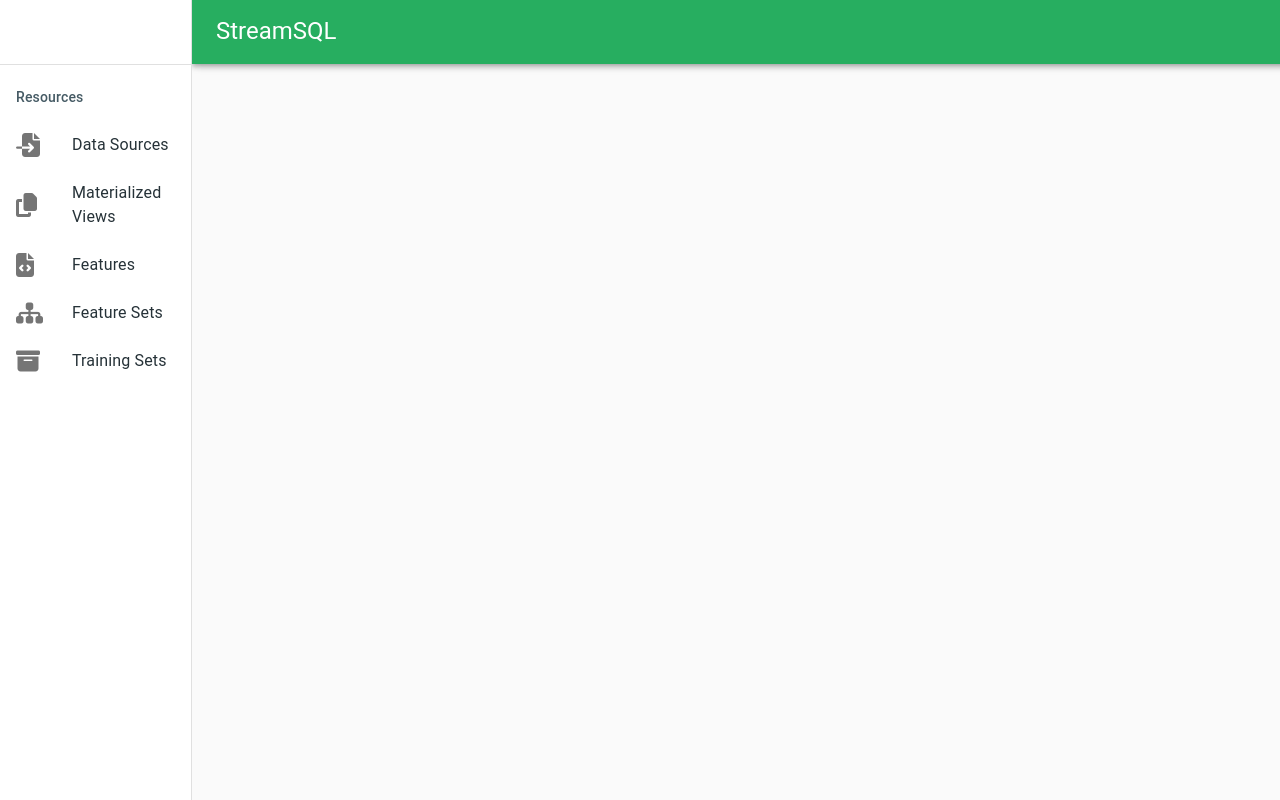
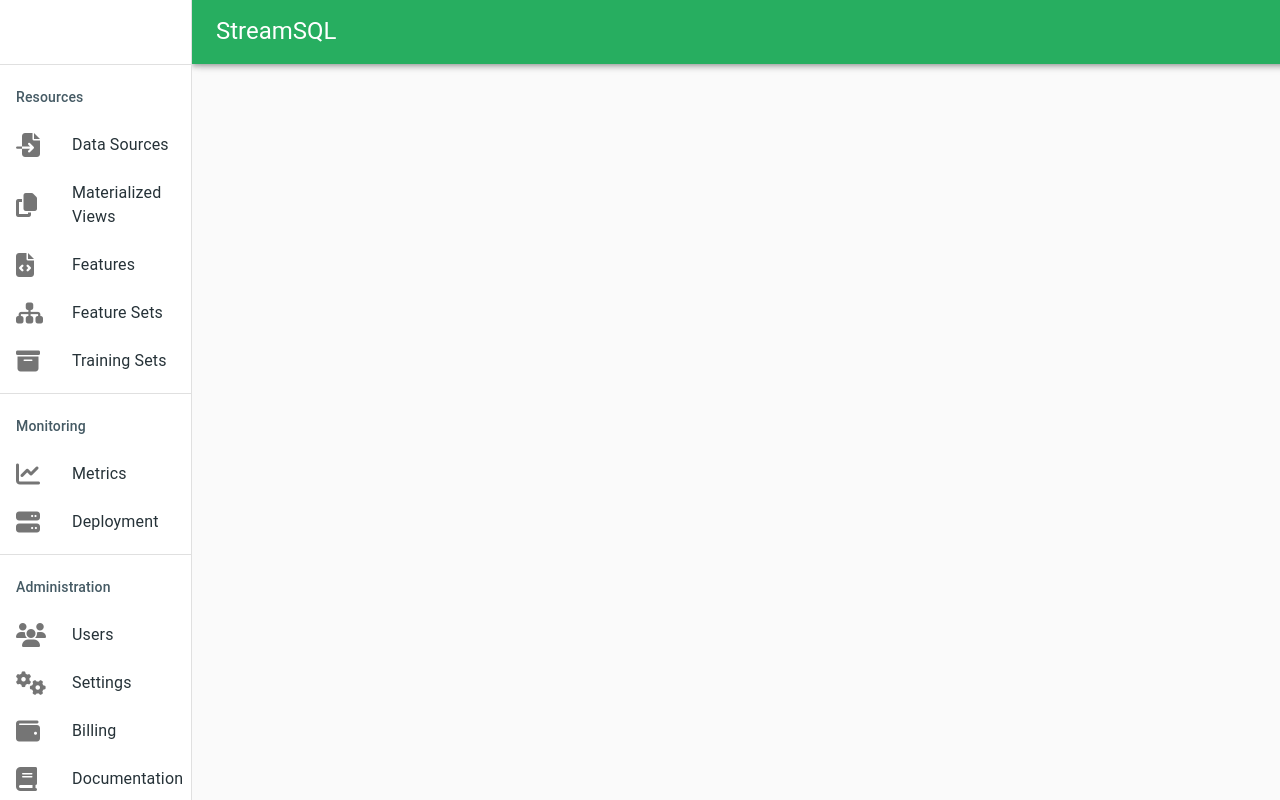
Before and after one commit to streamsql-io/streamsql, a React (Create React App) app in the folder dashboard/: page / in a window 1280 px wide. Built offline with nearby package versions, Linux system fonts and the light colour scheme.

Commit message:
Add monitoring and admin sections to Nav
They don't currently point anywhere or do anything.

```diff
--- a/dashboard/src/components/nav/Nav.js
+++ b/dashboard/src/components/nav/Nav.js
@@ -119,6 +119,10 @@
     <div className={classes.toolbar} />
     <Divider />
     <ResourcesDrawerList />
+    <Divider />
+    <MonitoringDrawerList />
+    <Divider />
+    <AdminDrawerList />
   </Drawer>
 );
 
@@ -131,6 +135,25 @@
     { text: "Training Sets", icon: "archive" },
   ];
   return <DrawerList classes={classes} name="Resources" items={items} />;
+};
+
+const MonitoringDrawerList = ({ classes }) => {
+  const items = [
+    { text: "Metrics", icon: "chart-line" },
+    { text: "Deployment", icon: "server" },
+  ];
+  return <DrawerList classes={classes} name="Monitoring" items={items} />;
+};
+
+const AdminDrawerList = ({ classes }) => {
+  const items = [
+    { text: "Users", icon: "users" },
+    { text: "Settings", icon: "cogs" },
+    { text: "Billing", icon: "wallet" },
+    { text: "Documentation", icon: "book" },
+    { text: "Help", icon: "question" },
+  ];
+  return <DrawerList classes={classes} name="Administration" items={items} />;
 };
 
 const DrawerList = ({ classes, name, items }) => (
```
